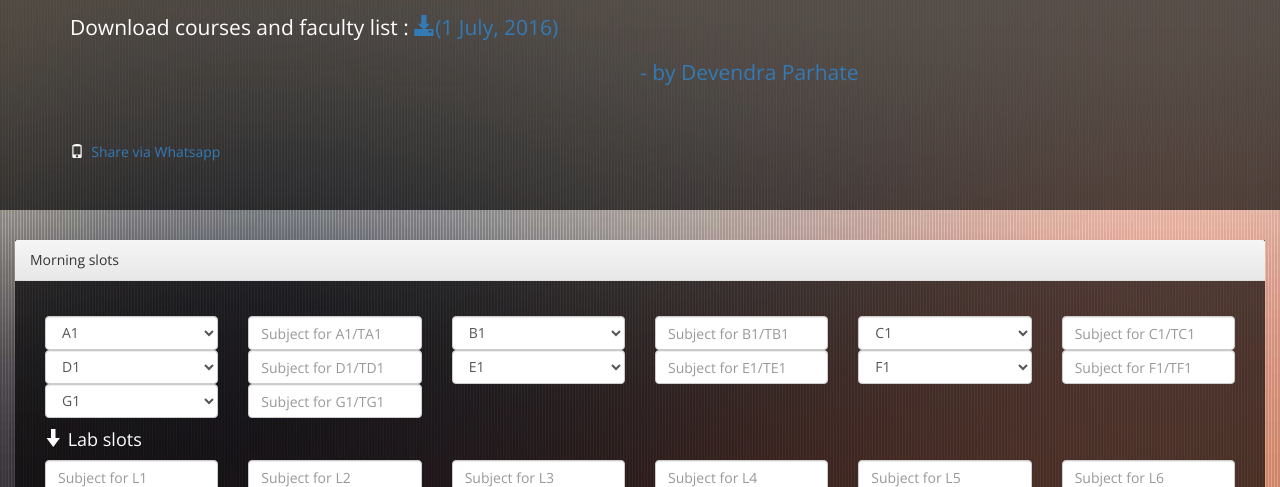
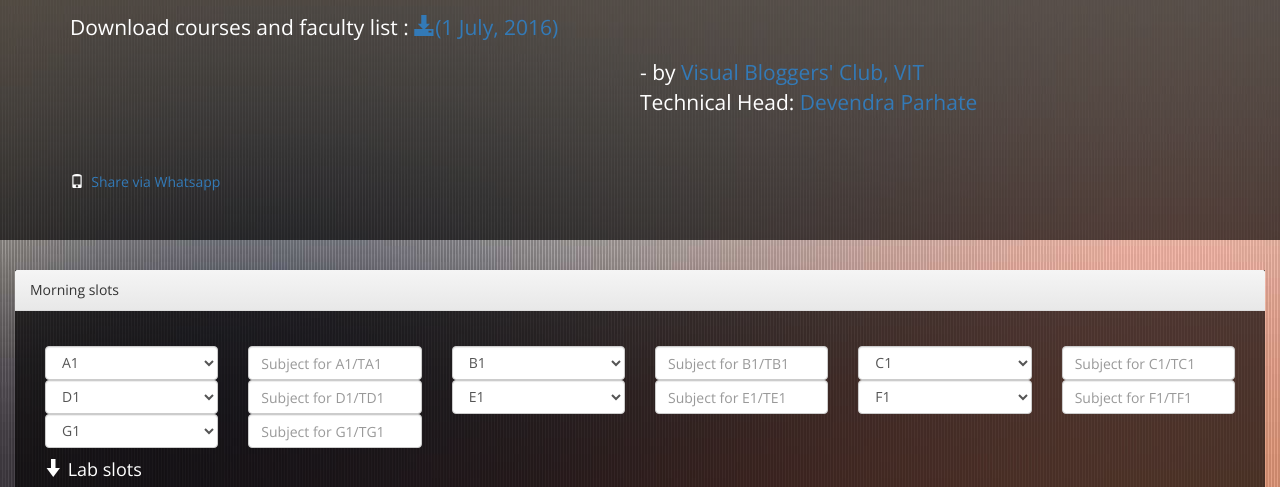
Before and after one commit to devendraap/Time-table-creator, a plain HTML site: page index.html in a window 1280 px wide. Shown: the part 250-737 px from the top of the page. Drawn offline with nearby package versions, Linux system fonts and the light colour scheme.

Commit message:
Added Visual Bloggers' Club

```diff
--- a/index.html
+++ b/index.html
@@ -51,7 +51,7 @@
                 <h1>Hello, VITian!</h1>
                 <p>This is a simple tool to create timetable. First fill all the THEORY slots and then LAB slots.</p>
                 <p> Download courses and faculty list : <a href="courses.pdf"><span class="glyphicon glyphicon-download-alt"></span>(1 July, 2016)</a></p>
-                 <p class="col-lg-offset-6"><a href="https://www.facebook.com/devendraparhate">- by Devendra Parhate</a></p>
+                <p class="col-lg-offset-6">- by <a href="https://www.vbcvit.com"> Visual Bloggers' Club, VIT</a> <br>Technical Head: <a href="https://www.facebook.com/devendraparhate">Devendra Parhate  </a></p>
                 <br>
                 <div class="fb-like" data-href="https://www.facebook.com/ffcstimetablecreator/" data-layout="standard" data-action="like" data-size="large" data-show-faces="false" data-share="true"></div><br><span class="glyphicon glyphicon-phone" > </span><a href="whatsapp://send?text=https://devendraap.github.io/Time-table-creator/" data-action="share/whatsapp/share"> <span class="glyphicon glyphicon"></span> Share via Whatsapp</a>
             </div>
```
